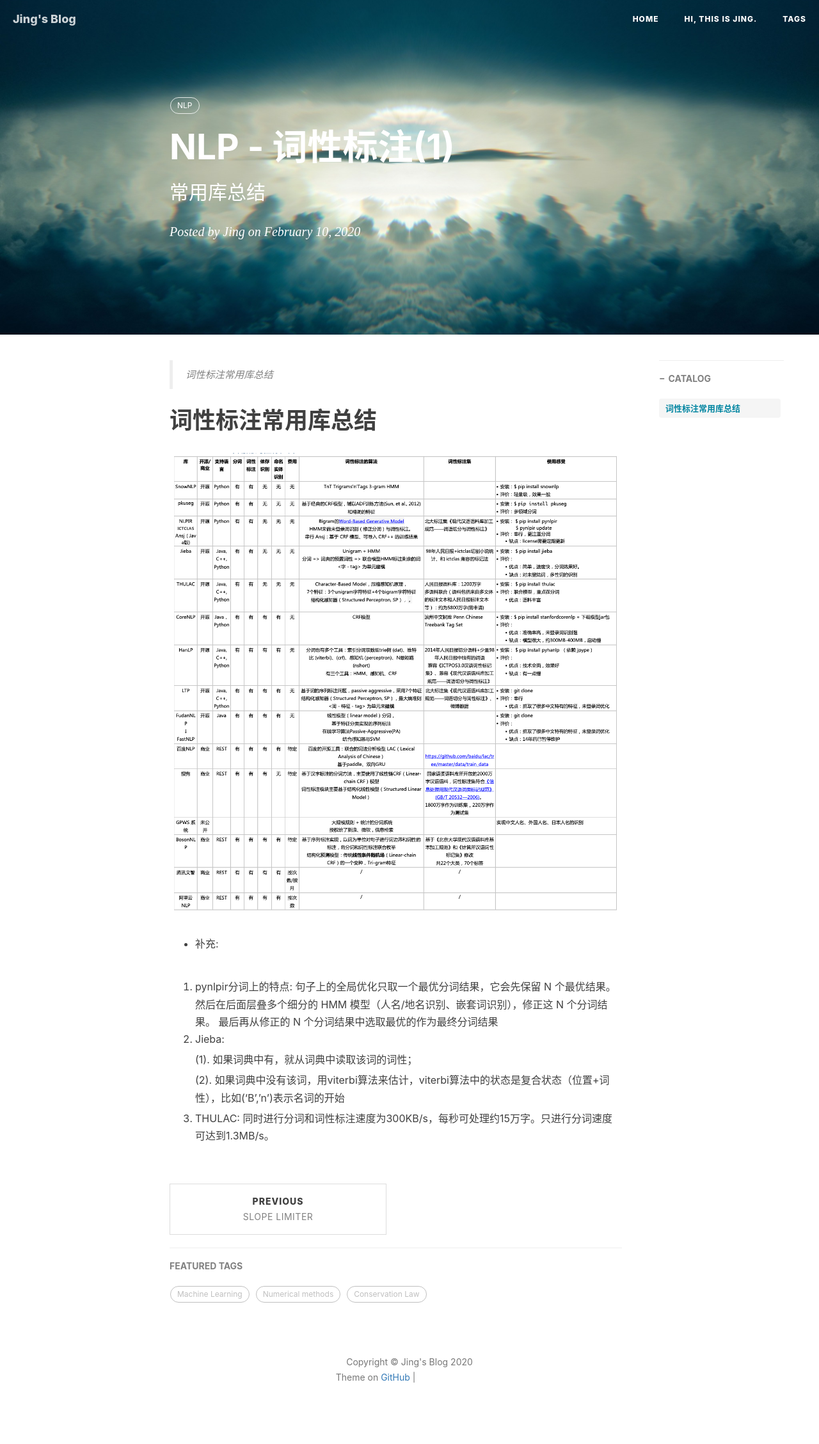
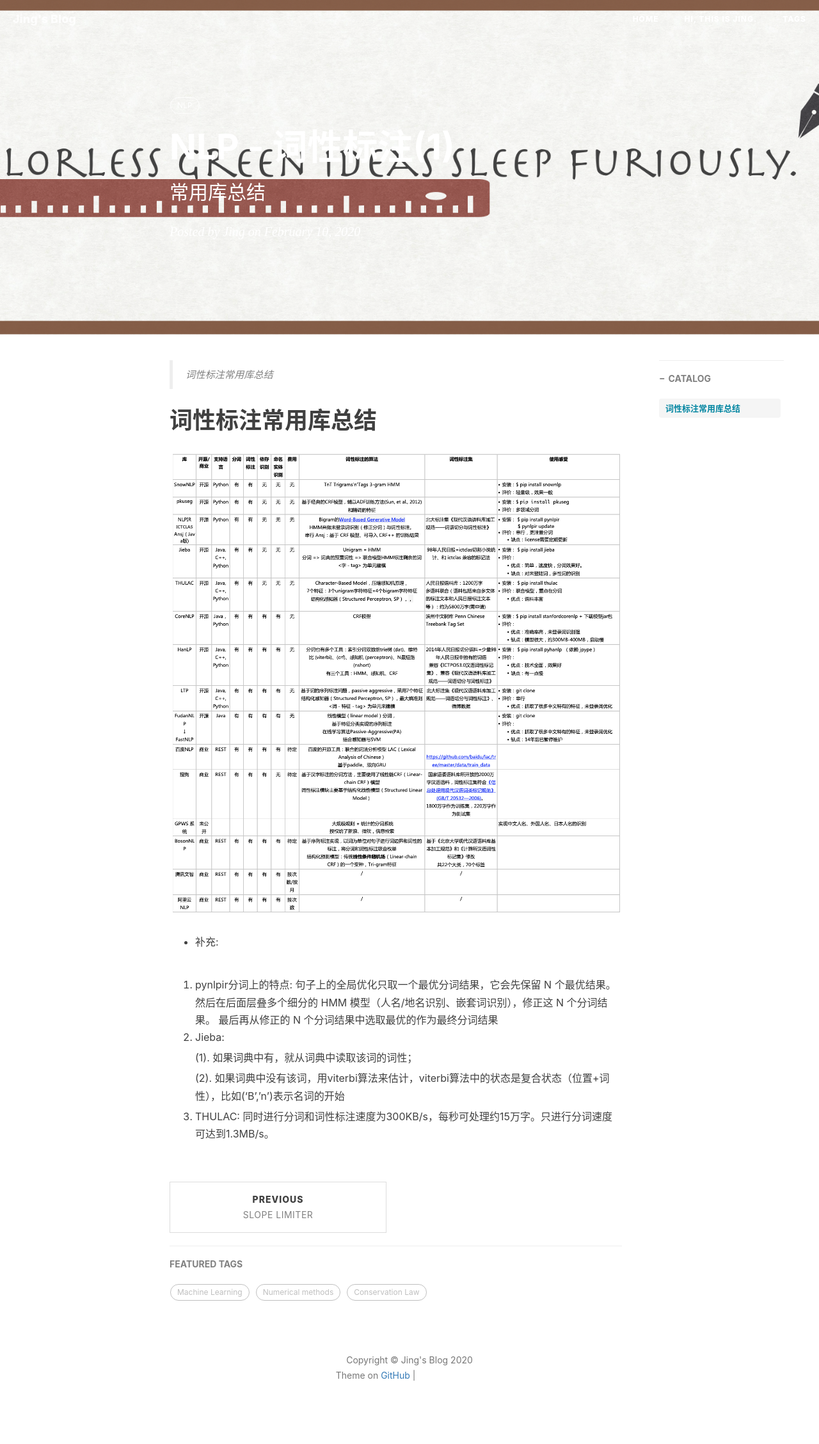
Before and after one commit to HuangJing0/HuangJing0.github.io, a Jekyll site: the page built from _posts/2020-02-10-[NLP] 词性标注常见库总结.md, in a window 1280 px wide. Shown: the whole page at 64% size. Built offline with Jekyll 4.4.1, drawn with Linux system fonts in a browser that asks for light colours; comment, search, counter and statistics services are not loaded; grey boxes are pictures that could not be loaded.

Commit message:
Update img

```diff
--- a/_posts/2020-02-10-[NLP] 词性标注常见库总结.md
+++ b/_posts/2020-02-10-[NLP] 词性标注常见库总结.md
@@ -4,7 +4,7 @@
 subtitle: 常用库总结
 date:       2020-02-10
 author:     Jing
-header-img: img/post-bg-CNN.jpg
+header-img: img/post-bg-NLP.png
 catalog: true
 export_on_save:
 html: true
```
Also changed, not shown: img/POSTagging0.png, img/post-bg-CL.png, img/post-bg-NLP.png (added), 1 other file.
